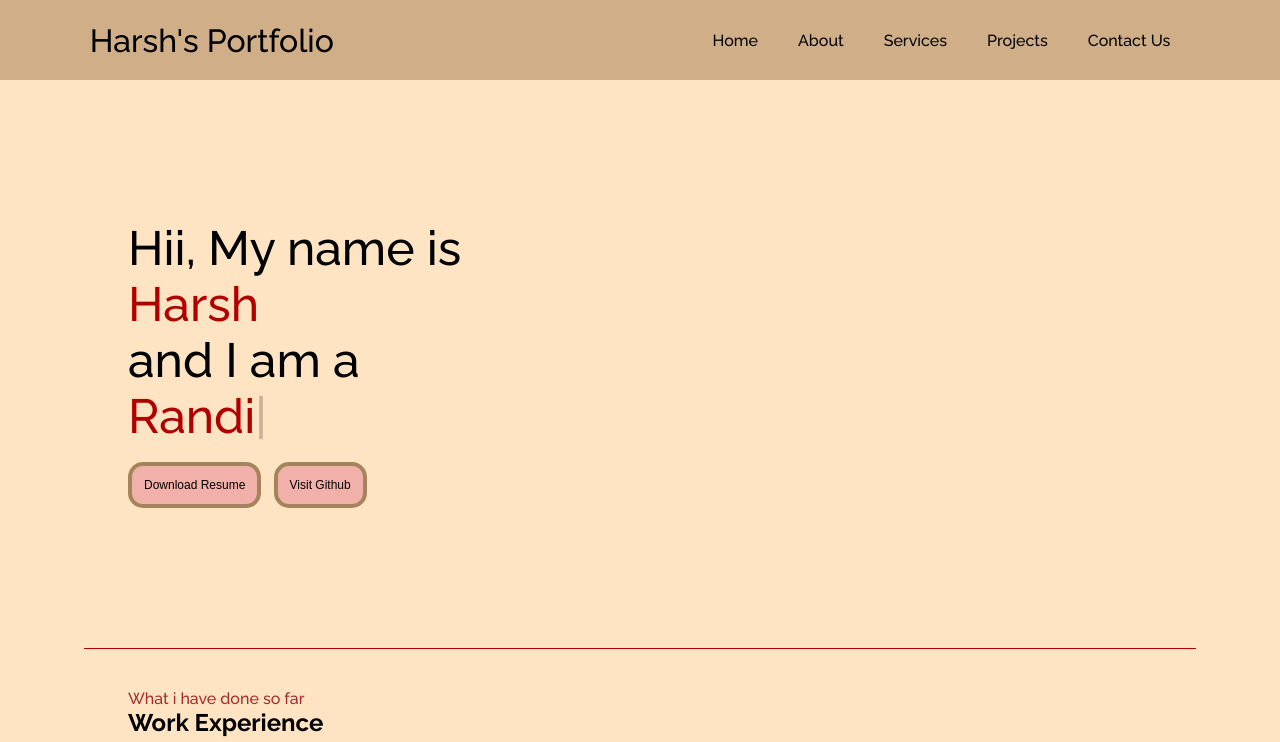
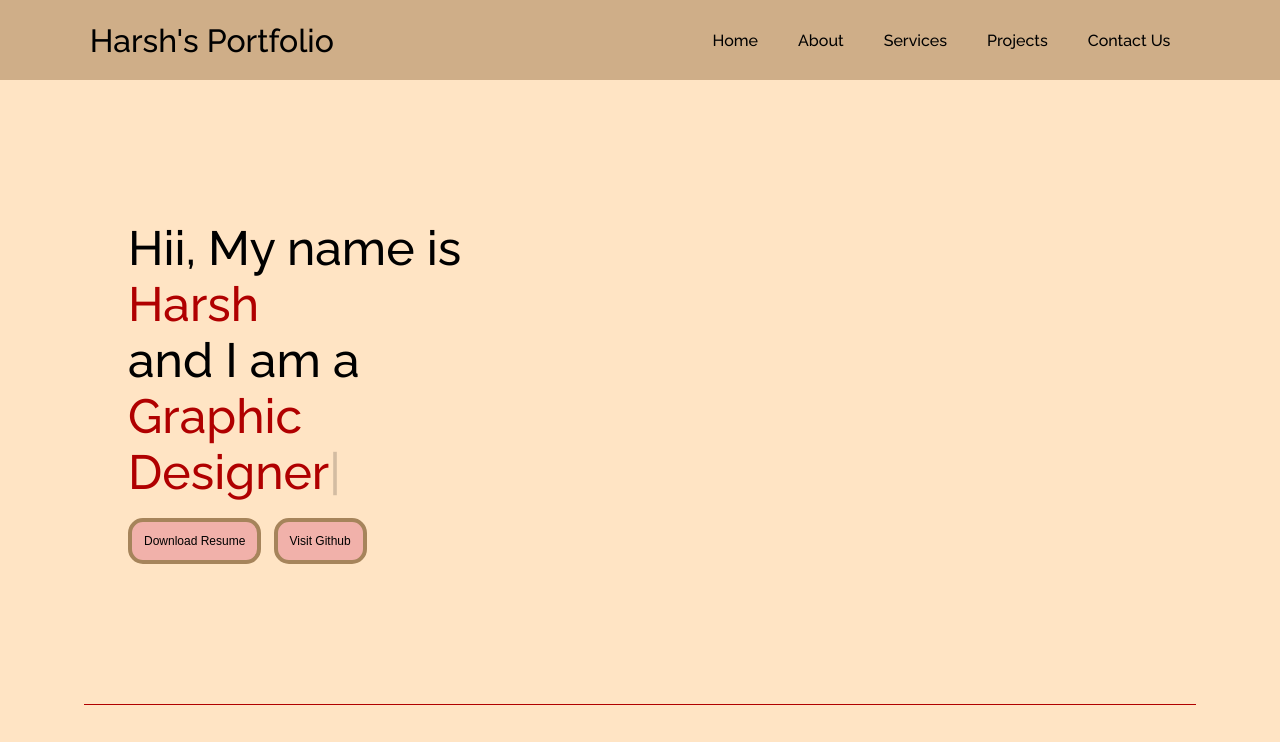
Before and after one commit to harshg5417/Portfolio, a plain HTML site: page index.html in a window 1280 px wide. Shown: the top 742 px of the page. Drawn offline with nearby package versions, Linux system fonts and the light colour scheme.

Commit message:
Update index.html

```diff
--- a/index.html
+++ b/index.html
@@ -121,7 +121,7 @@
     <script src="https://unpkg.com/typed.js@2.1.0/dist/typed.umd.js"></script>
     <script>
         var typed = new Typed('#element', {
-          strings: ['Web Developer', 'Video Editor','Randi'],
+          strings: ['Web Developer', 'Video Editor','Graphic Designer'],
           typeSpeed: 50,
         });
       </script>
```
